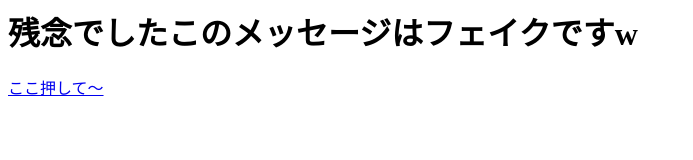
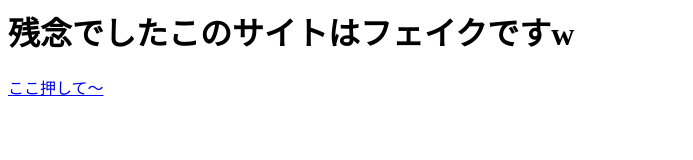
Before and after one commit to ankoromochi23/ankoromochi23.github.io, a plain HTML site: page index.html in a window 1280 px wide. Shown: the whole page, without its empty margins (0-693 px from the left). Drawn offline with Linux system fonts and the light colour scheme.

Commit message:
Update index.html

```diff
--- a/index.html
+++ b/index.html
@@ -5,7 +5,7 @@
   <title>残念でした</title>
 </head>
 <body>
-  <h1>残念でしたこのメッセージはフェイクですw</h1>
+  <h1>残念でしたこのサイトはフェイクですw</h1>
   <a href="http://042933964230.com"title="あなたは追加されました。">ここ押して〜</a>
 </body>
 </html>
```
